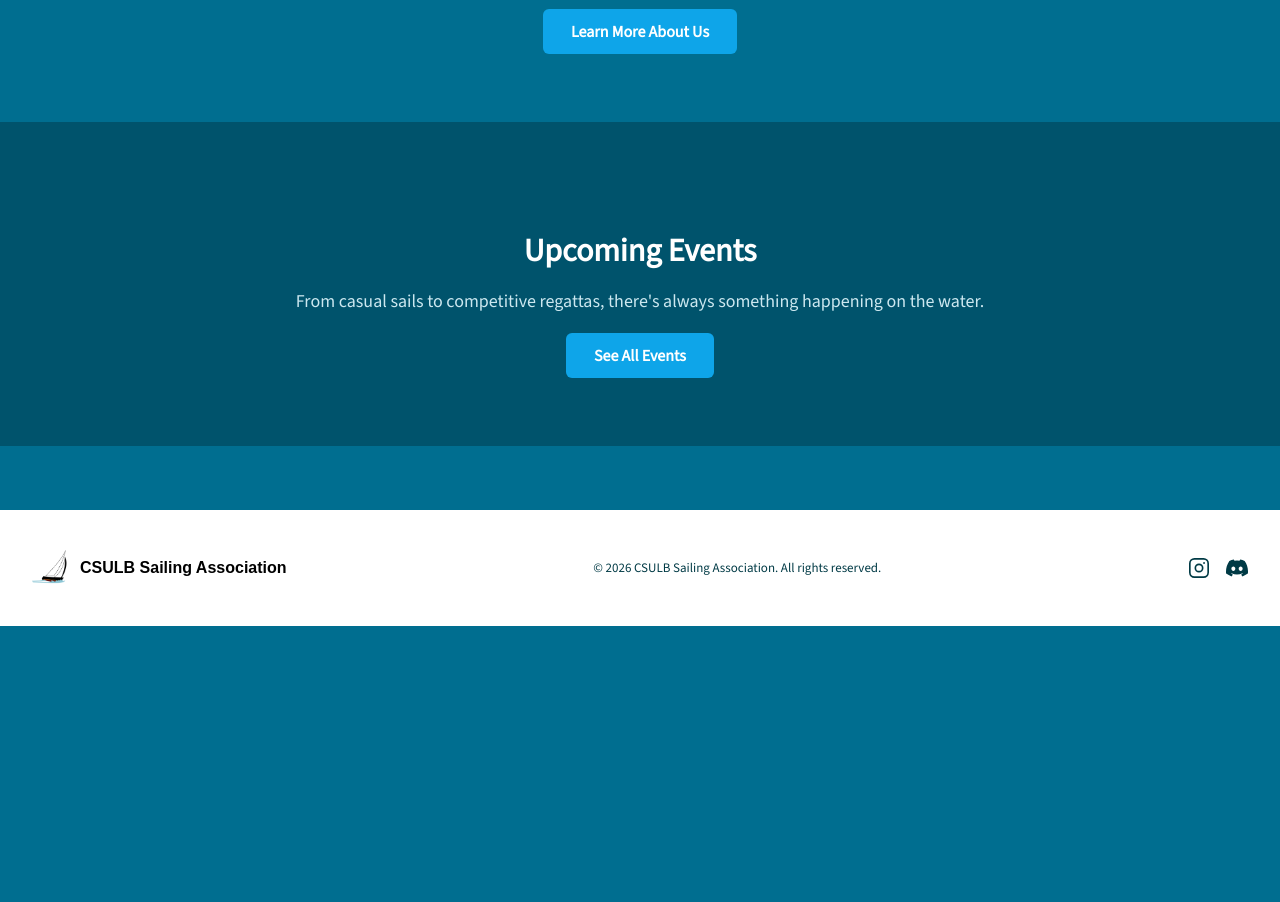
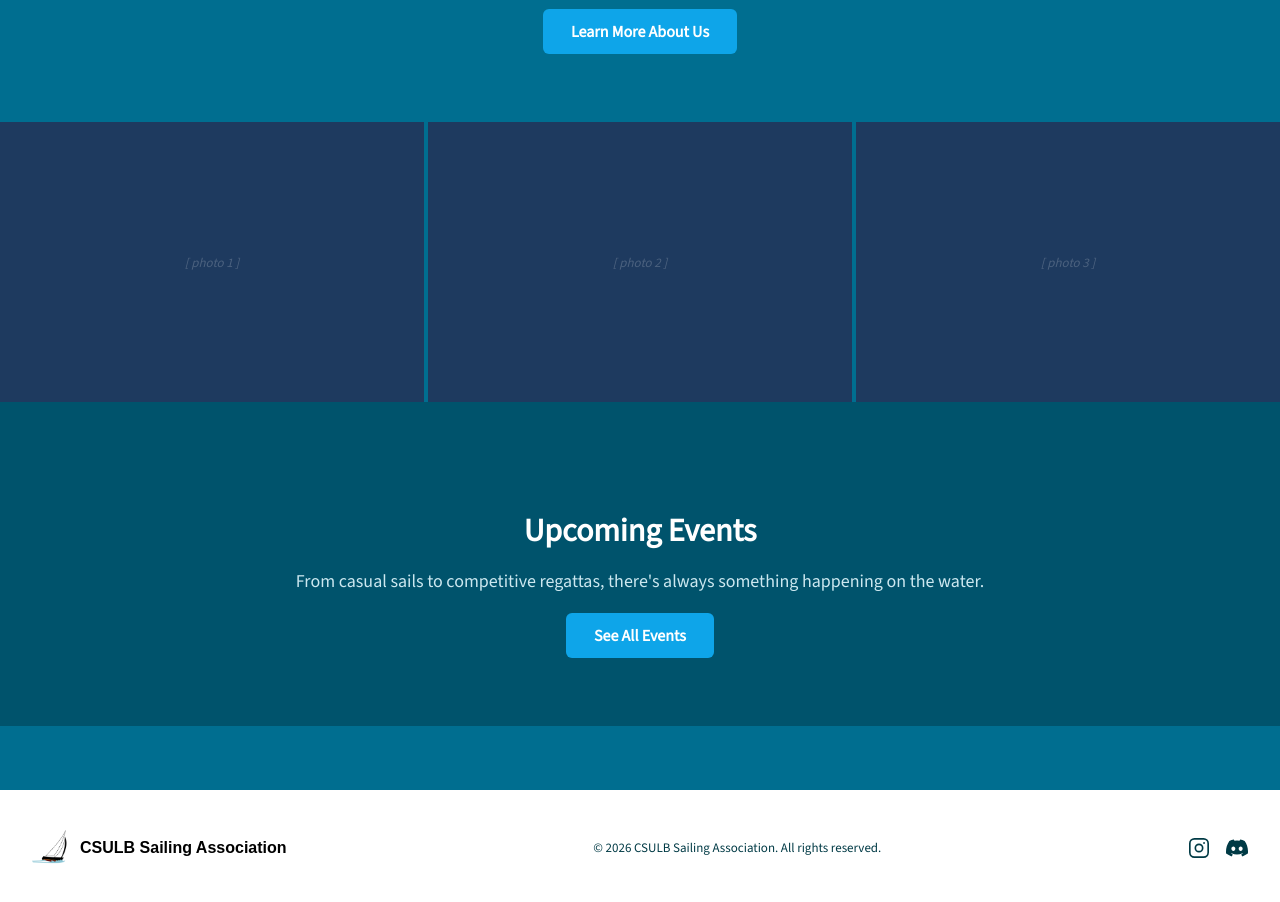
Before and after one commit to InpErros/navis-velata, a Next.js app: page / in a window 1280 px wide. Shown: the part 1040-1942 px from the top of the page. Before the commit the page ends 1666 px from the top, so only its background shows below. Built offline with nearby package versions, Linux system fonts and the light colour scheme; a web font is replaced by a local one.

Commit message:
Added collage on homepage

```diff
--- a/app/page.js
+++ b/app/page.js
@@ -1,5 +1,14 @@
 import Image from 'next/image'
 import ExternalLink from './components/ExternalLinkModal'
+
+// ─── Collage photos ───────────────────────────────────────────────────────────
+// Drop images into /public and update the src values below.
+// Leave src as null to keep the placeholder.
+const collagePhotos = [
+  { src: null, alt: 'Sailing on the water' },
+  { src: null, alt: 'Club members at the dock' },
+  { src: null, alt: 'Racing on the bay' },
+]
 
 export default function Home() {
   return (
@@ -52,6 +61,26 @@ export default function Home() {
         <a href="/about" style={primaryBtn}>Learn More About Us</a>
       </div>
 
+      {/* Photo collage divider */}
+      <div style={{ display: 'flex', height: '280px', gap: '4px', overflow: 'hidden' }}>
+        {collagePhotos.map((photo, i) => (
+          <div key={i} style={{ flex: 1, position: 'relative', overflow: 'hidden', backgroundColor: '#1e3a5f' }}>
+            {photo.src ? (
+              <img src={photo.src} alt={photo.alt}
+                style={{ width: '100%', height: '100%', objectFit: 'cover', display: 'block' }} />
+            ) : (
+              <div style={{
+                width: '100%', height: '100%',
+                display: 'flex', alignItems: 'center', justifyContent: 'center',
+                color: 'rgba(255,255,255,0.2)', fontSize: '13px', fontStyle: 'italic',
+              }}>
+                [ photo {i + 1} ]
+              </div>
+            )}
+          </div>
+        ))}
+      </div>
+
       {/* Events preview */}
       <div style={{ backgroundColor: 'rgba(0,0,0,0.25)', padding: '80px 24px' }}>
         <div style={{ maxWidth: '800px', margin: '0 auto', textAlign: 'center' }}>
```
